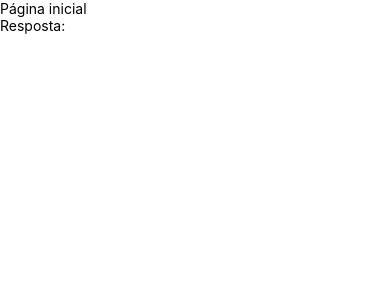
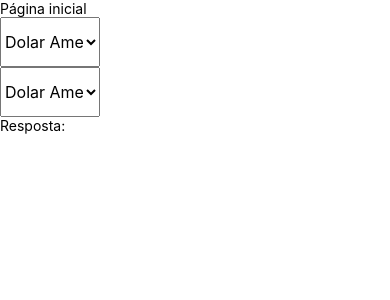
Before and after one commit to DenisOliveira1/project_currency, a React Native app in the folder currency/: screen / in a window 390 px wide. Shown: the top 300 px of the page. Built offline with nearby package versions, Linux system fonts and the light colour scheme; no server answers.

Commit message:
Tentando adicionar o picker

```diff
--- a/currency/App.js
+++ b/currency/App.js
@@ -1,13 +1,54 @@
-import React from 'react'
-import {Text, View} from 'react-native'
+import React, {useState} from 'react'
+import {Text, View, Picker} from 'react-native'
 
 import Input from './components/Input'
 
 const App = () => {
+
+  const [toParamether, setTo] = useState("");
+  const [fromParamether, setFrom] = useState("");
+
+  const updateTo = (to) =>{
+      setTo(to);
+  }
+
+    const updateFrom = (from) =>{
+      setFrom(from)
+      renderResponse(fromParamether, toParamether);
+  }
+
+  const renderResponse = (to, from) =>{
+    return(
+    <View>
+      <Input from={from} to={to}></Input>
+    </View>
+    )
+  }
+
   return (
     <View>
       <Text>Página inicial</Text>
-      <Input from={"USD"} to={"BRL"}></Input>
+
+  <Picker
+  selectedValue={fromParamether}
+  style={{height: 50, width: 100}}
+  onValueChange={(itemValue, itemIndex) =>
+    updateFrom(itemValue)
+  }>
+  <Picker.Item label="Dolar Americano" value="USD" />
+  <Picker.Item label="Real" value="BRL" />
+</Picker>
+
+<Picker
+  selectedValue={toParamether}
+  style={{height: 50, width: 100}}
+  onValueChange={(itemValue, itemIndex) =>
+    updateTo(itemValue)
+  }>
+  <Picker.Item label="Dolar Americano" value="USD" />
+  <Picker.Item label="Real" value="BRL" />
+</Picker>
+    {renderResponse(toParamether, fromParamether)}
     </View>
   )
 }
```
